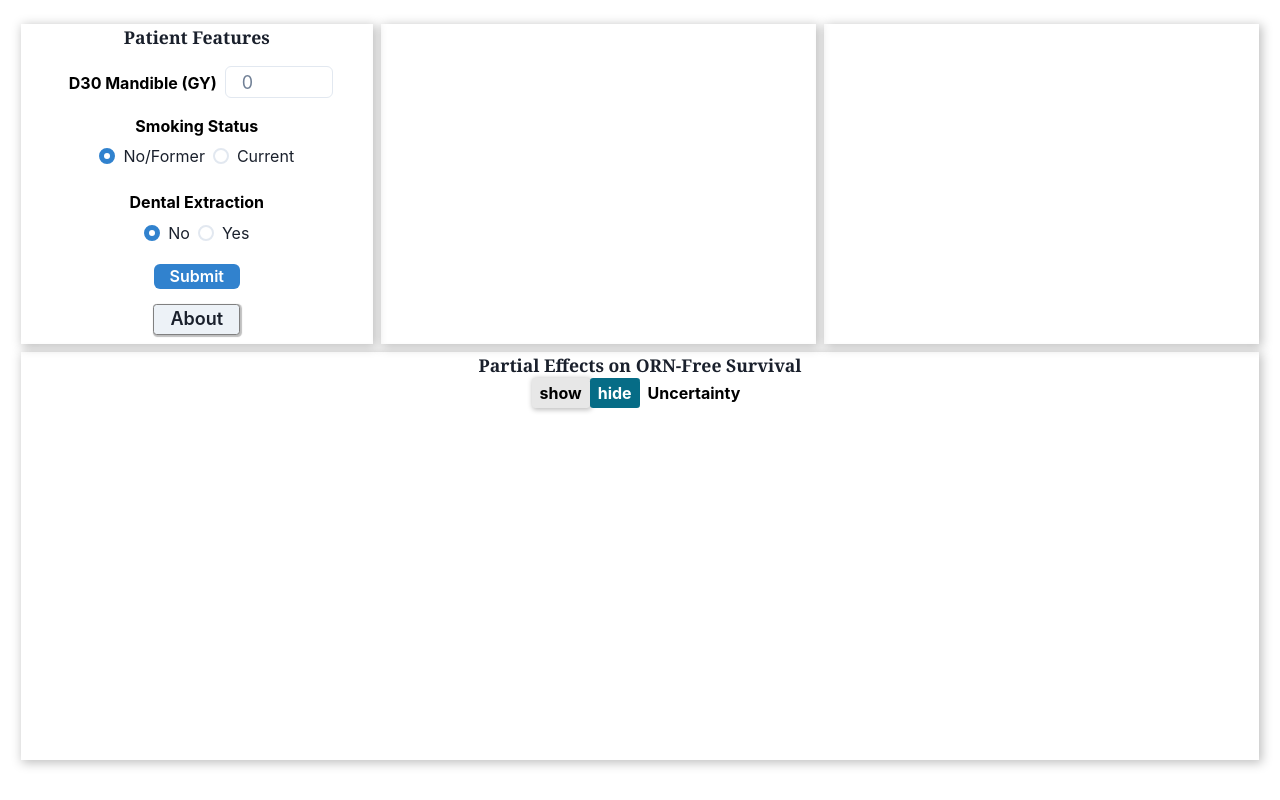
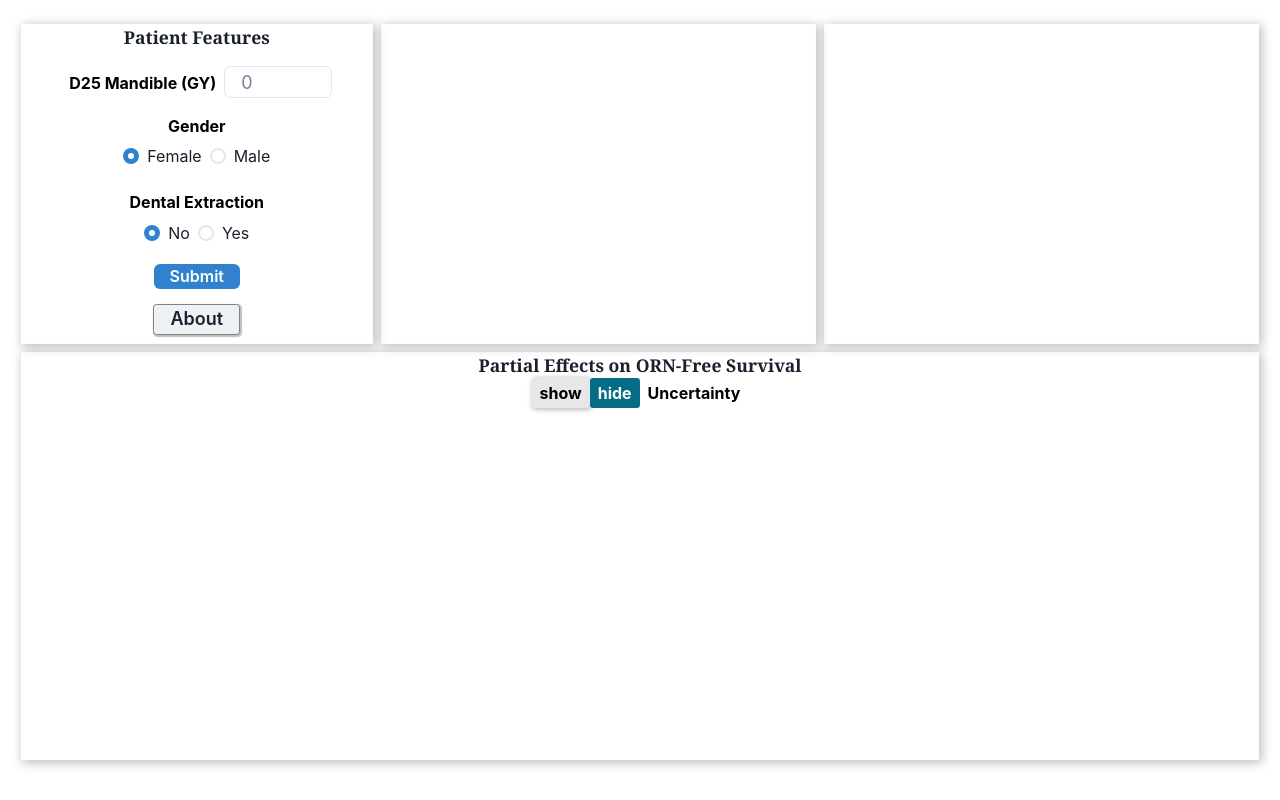
Before and after one commit to uic-evl/OsteoradionecrosisVis, a React (Create React App) app in the folder frontend/: page / in a window 1280 px wide. Built offline with nearby package versions, Linux system fonts and the light colour scheme.

Commit message:
upated coefficients and fixed female and male being reversed in control panel

```diff
--- a/frontend/src/App.tsx
+++ b/frontend/src/App.tsx
@@ -13,15 +13,15 @@ import {gamma} from 'mathjs'
 
 function getResults(v1: number, v2: number, v3: number, times: number[]): LineGraphResult{
   //based on https://courses.washington.edu/b515/l16.pdf proportional hazzard mdoel kinda
-  const coef: number[] = [-0.089023,-.650660,-.698166];
-  const coefLower: number[] = [-0.112419, -1.066934,-1.220351];
-  const coefUpper: number[] = [-0.065627, -0.234386, -.175981]
-  const intercept: number = 11.39;
-  const interceptLower: number = 9.946831;
-  const interceptUpper: number = 12.825167;
-  const shape: number = Math.exp(-0.274481);
-  const shapeLower: number = Math.exp(-0.406940);
-  const shapeUpper: number = Math.exp(-0.142022);
+  const coef: number[] = [-0.12,-0.48,-0.31];
+  const coefLower: number[] = [-0.15, -1.08,-0.71];
+  const coefUpper: number[] = [-0.10, -0.11, -0.10]
+  const intercept: number = 13.69;
+  const interceptLower: number = 11.77;
+  const interceptUpper: number = 15.62;
+  const shape: number = Math.exp(-0.21);
+  const shapeLower: number = Math.exp(-0.35);
+  const shapeUpper: number = Math.exp(-0.08);
   function calcS(coefficients: number[], inter: number, shp: number): [number[],number,number] {
     const denom: number = Math.exp(coefficients[0]*v1 + coefficients[1]*v2 + coefficients[2]*v3 + inter);
     const vals: number[] = times.map(t => {
@@ -45,32 +45,32 @@ function getResults(v1: number, v2: number, v3: number, times: number[]): LineGr
 }
 function App() {
 
-  const [data,setData] = useState<Patient>({'D30': 0, 'var2': 0, 'var3': 0});
+  const [data,setData] = useState<Patient>({'var1': 0, 'var2': 0, 'var3': 0});
   const [showUncertainty, setShowUncertainty] = useState<boolean>(false);
   const [selectedTime, setSelectedTime] = useState<number>(0);
   const [hasSubmitted, setHasSubmitted] = useState<boolean>(false);
 
   const selectedTimeResult: number[] = useMemo(()=>{
-    const res = getResults(data['D30'],data['var2'],data['var3'], [selectedTime]);
+    const res = getResults(data['var1'],data['var2'],data['var3'], [selectedTime]);
     return [res.values[0],res.valuesLower[0],res.valuesUpper[0]];
   },[data,selectedTime])
 
   const timesToPlot = [0,6,12,18,24,30,36,42,48,54,60];
   const plotVariations: object = {
-    'D30': [10.0,20,30,40,50,60,70,80,90,99],
+    'var1': [10.0,20,30,40,50,60,70,80,90,99],
     'var2': [0.0,1.0],
     'var3': [0.0,1.0],
   }
 
   function getDisplayName(name: string): string{
-    if(name === 'var2'){ return 'Smoking Status'}
+    if(name === 'var2'){ return 'Gender'}
     if(name === 'var3'){ return 'Dental Extraction'}
-    if(name === 'D30'){ return 'D30 Mandible (GY)'}
+    if(name === 'var1'){ return 'D25 Mandible (GY)'}
     return name;
   }
 
   const results: LineGraphCollection = useMemo(()=>{
-    const mainResult = getResults(data.D30,data.var2,data.var3,timesToPlot);
+    const mainResult = getResults(data.var1,data.var2,data.var3,timesToPlot);
     let results: LineGraphResult[] = [mainResult];
     let changedVars: string[] = ['none'];
     let inputs: Patient[] = [Object.assign({},data)];
@@ -88,7 +88,7 @@ function App() {
         const result: LineGraphResult = getResults(tempVals[0],tempVals[1],tempVals[2],timesToPlot);
         results.push(result);
         changedVars.push(key);
-        inputs.push({'D30': tempVals[0],'var2': tempVals[1], 'var3': tempVals[2]})
+        inputs.push({'var1': tempVals[0],'var2': tempVals[1], 'var3': tempVals[2]})
       }
     }
     const resultCollection: LineGraphCollection = {results: results,inputs:inputs,changedVars: changedVars, baselineInput: Object.assign({},data)}
@@ -214,7 +214,7 @@ function App() {
              <div className={'toggleButtonLabel'}>Uncertainty</div>
             </GridItem>
             <GridItem colSpan={1} rowSpan={1}>
-              {hasSubmitted? makeGraph('D30'): <></>}
+              {hasSubmitted? makeGraph('var1'): <></>}
             </GridItem>
             <GridItem colSpan={1} rowSpan={1}>
               {hasSubmitted? makeGraph('var2'): <></>}
@@ -234,59 +234,6 @@ function App() {
 
 
   );
-  // return (
-  //   <ChakraProvider>
-  //   <div className="App" style={{'height':'100%','width':'100%','display':'block'}}>
-  //     <div className={'fillSpace'} style={{'display':'flex'}}>
-  //       <div id={'controlPanel'}
-  //         style={{'height':'95vh','width':'25em','display':'inline-block','margin':'.2em','marginTop':'2.5vh','marginLeft':'2.5vw'}}
-  //         className={'shadow'}
-  //       >
-  //         <div style={{'height':'calc(100% - 5em)','width':'100%'}}>
-  //           <ControlPanel
-  //             data={data}
-  //             setData={setData}
-  //             results={results}
-  //             getDisplayName={getDisplayName}
-  //             selectedTime={selectedTime}
-  //             setSelectedTime={setSelectedTime}
-  //             selectedTimeResult={selectedTimeResult}
-  //             style={{'marginTop':'0em','alignItems':'center','justifyContent':'center','display':'flex'}}
-  //           />
-  //         </div>
-  //         <div style={{'height': '2em','width':'100%'}}>
-  //           <About style={{'display':'inline','height': '2em','fontSize':'.75em'}}></About>
-  //         </div>
-  //       </div>
-  //       <div
-  //         style={{'height':'95vh','width':'calc(95vw - 50em - 2em)','maxWidth':'80vh','display':'inline-block','margin':'.2em','marginTop':'2.5vh','marginLeft': '1em'}}
-  //         className={'shadow'}
-  //       >
-  //           <div className={'title'} style={{'height':'1.1em','marginBottom':'1em'}}>Partial Effects on ORN-Free Survival</div>
-  //           <div style={{'width':'100%','height':'calc(100% - 4.5em)'}}>
-  //           {makeGraph('D30')}
-  //           {makeGraph('var2')}
-  //           {makeGraph('var3')}
-  //           </div>
-  //           <div style={{'width':'100%','margin':'0px','marginTop':'0em','height':'1em'}}>
-  //             {makeGraphToggle()}
-  //             <div className={'toggleButtonLabel'}>Uncertainty</div>
-  //           </div>
-  //       </div>
-  //       <div id={'controlPanel'}
-  //         style={{'height':'95vh','width':'calc(5vw + 25em)','display':'inline-block','margin':'.2em','marginTop':'2.5vh','marginLeft':'1em'}}
-  //         className={'shadow'}
-  //       >
-  //         <div style={{'height':'100%','width':'100%'}}>
-  //           <OutcomeTable inputData={data} data={results}/>
-  //         </div>
-  //       </div>
-  //     </div>
-  //   </div>
-  //   </ChakraProvider>
-
-
-  // );
 
 }
 
--- a/frontend/src/components/ControlPanel.tsx
+++ b/frontend/src/components/ControlPanel.tsx
@@ -10,8 +10,8 @@ export default function ControlPanel(props: any){
     const container = useRef(null);
     const [tempData,setTempData] = useState<object>({})
 
-    const smokingStatusNames = ['No/Former','Current'];
-    const smokingStatusValues = [0,1];
+    const genderNames = ['Female','Male'];
+    const genderValues = [0,1];
     const dentalNames = ['No','Yes'];
     const dentalValues = [0,1];
 
@@ -122,8 +122,8 @@ export default function ControlPanel(props: any){
                 <div className={'title'}>
                     {"Patient Features"}
                 </div>
-                {makeInput('D30')}
-                {makeRadio('var2',smokingStatusValues,smokingStatusNames)}
+                {makeInput('var1')}
+                {makeRadio('var2',genderValues,genderNames)}
                 {makeRadio('var3',dentalValues,dentalNames)}
                 <Button key='submit' style={{'marginTop':'2em!important'}} colorScheme='blue' onClick={updateData}>
                     {'Submit'}
--- a/frontend/src/components/ResultGraph.tsx
+++ b/frontend/src/components/ResultGraph.tsx
@@ -23,22 +23,22 @@ interface legendItem {
 }
 
 const INTERPOLATORS = {
-    'D30': d3.interpolateRgbBasis(["#313695",'#ffffbf', "#a50026"]),
+    'var1': d3.interpolateRgbBasis(["#313695",'#ffffbf', "#a50026"]),
     'var2': d3.interpolateLab("#313695", "#a50026"),
     'var3': d3.interpolateLab("#313695", "#a50026"),
 }
 
 function getLegendName(val: number, varName: string): string {
     if(varName === 'var2'){
-        if(val === 0){return 'No'}
-        if(val === 1){ return 'Yes'}
-        if(val === .5){ return 'Former'}
+        if(val === 0){return 'Female'}
+        if(val === 1){ return 'Male'}
+        if(val === .5){ return 'N/A'}
     }
     if(varName === 'var3'){
         if(val === 0){ return 'No'}
         if(val === 1){ return 'Yes'}
     }
-    if(varName === 'D30'){
+    if(varName === 'var1'){
         return val.toFixed(0) + 'Gy'
     }
     return val.toFixed(1)
```
